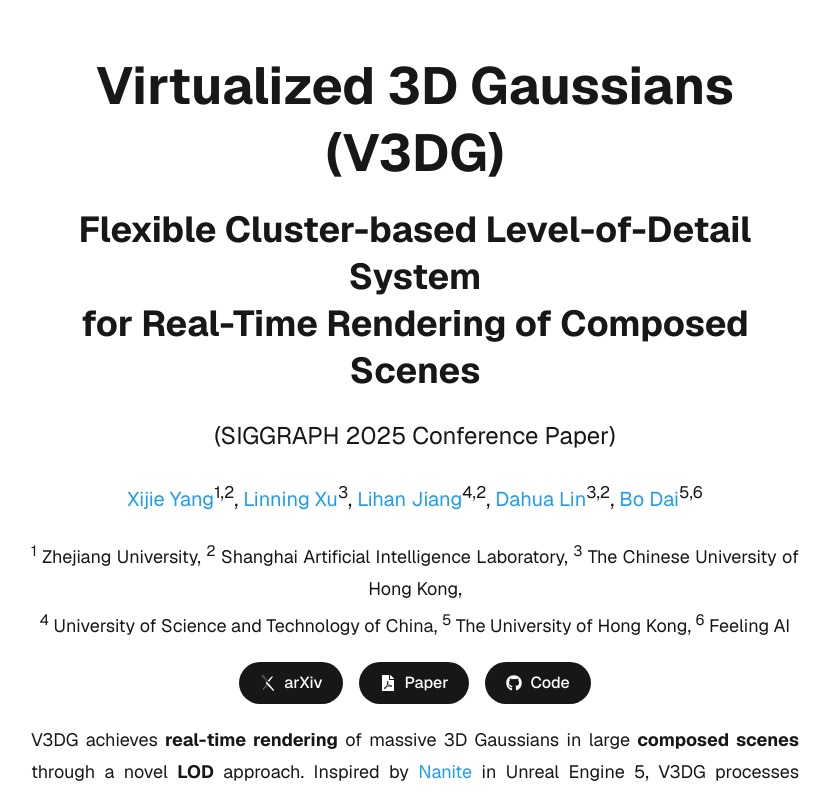
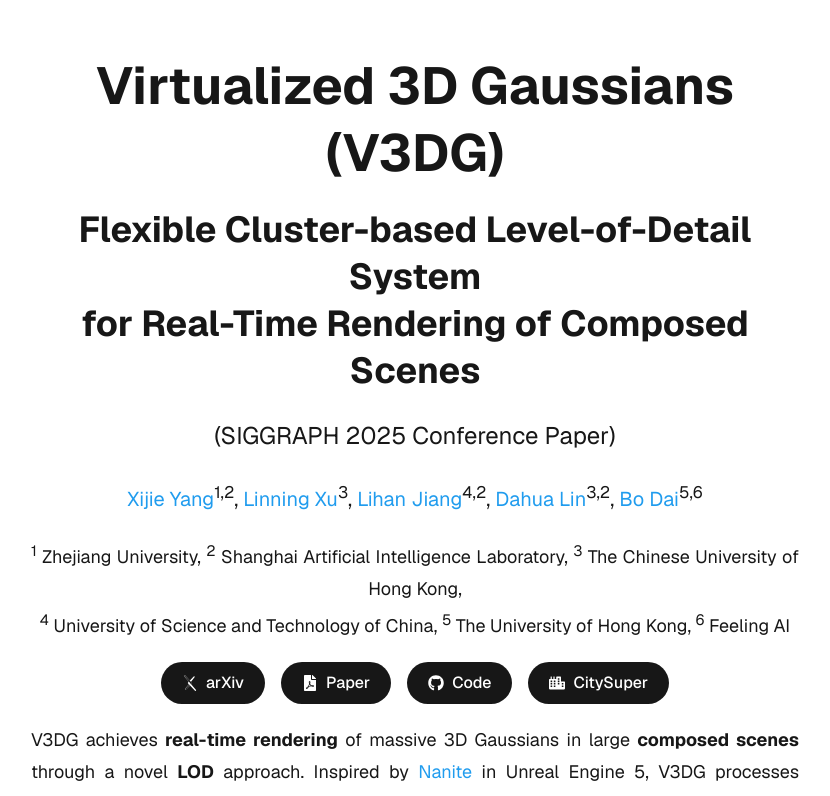
Before and after one commit to Xijie-Yang/V3DG, a Next.js app: page / in a window 1280 px wide. Shown: the top 796 px of the page, without its empty margins (225-1055 px from the left). Built offline with nearby package versions, Linux system fonts and the light colour scheme.

Commit message:
fix links; add CitySuper

```diff
--- a/next.config.ts
+++ b/next.config.ts
@@ -3,7 +3,7 @@ import type { NextConfig } from "next";
 const nextConfig: NextConfig = {
   /* config options here */
   output: "export",
-  basePath: "/V3DG",
+  basePath: process.env.NODE_ENV === "development" ? "" : "/V3DG",
 };
 
 export default nextConfig;
--- a/src/app/page.tsx
+++ b/src/app/page.tsx
@@ -1,5 +1,5 @@
 import styles from "./page.module.css";
-import { FaGithub, FaFilePdf } from "react-icons/fa";
+import { FaGithub, FaFilePdf, FaCity } from "react-icons/fa";
 import { SiArxiv } from "react-icons/si";
 
 const Text_Reference_ACM: string = `Xijie Yang, Linning Xu, Lihan Jiang, Dahua Lin, and Bo Dai. 2025. Virtualized 3D Gaussians: Flexible Cluster-based Level-of-Detail System for Real-Time Rendering of Composed Scenes. In Special Interest Group on Computer Graphics and Interactive Techniques Conference Conference Papers (SIGGRAPH Conference Papers ’25), August 10–14, 2025, Vancouver, BC, Canada. ACM, New York, NY, USA, 11 pages. https://doi.org/10.1145/3721238.3730602`;
@@ -76,7 +76,7 @@ export default function Home() {
 
         <div className={styles.ctas}>
           <a
-            href="https://city-super.github.io/V3DG/"
+            href="https://xijie-yang.github.io/V3DG/"
             target="_blank"
             rel="noopener noreferrer"
           >
@@ -84,7 +84,7 @@ export default function Home() {
             arXiv
           </a>
           <a
-            href="https://city-super.github.io/V3DG/"
+            href="https://xijie-yang.github.io/V3DG/"
             target="_blank"
             rel="noopener noreferrer"
           >
@@ -92,7 +92,7 @@ export default function Home() {
             Paper
           </a>
           {/* <a
-            href="https://city-super.github.io/V3DG/"
+            href="TODO"
             target="_blank"
             rel="noopener noreferrer"
           >
@@ -100,7 +100,7 @@ export default function Home() {
             ACM
           </a> */}
           {/* <a
-            href="https://city-super.github.io/V3DG/"
+            href="TODO"
             target="_blank"
             rel="noopener noreferrer"
           >
@@ -114,6 +114,14 @@ export default function Home() {
           >
             <FaGithub />
             Code
+          </a>
+          <a
+            href="https://city-super.github.io"
+            target="_blank"
+            rel="noopener noreferrer"
+          >
+            <FaCity />
+            CitySuper
           </a>
         </div>
 
```
Also changed, not shown: 1 other file (tests, documents, lock files or other folders).
